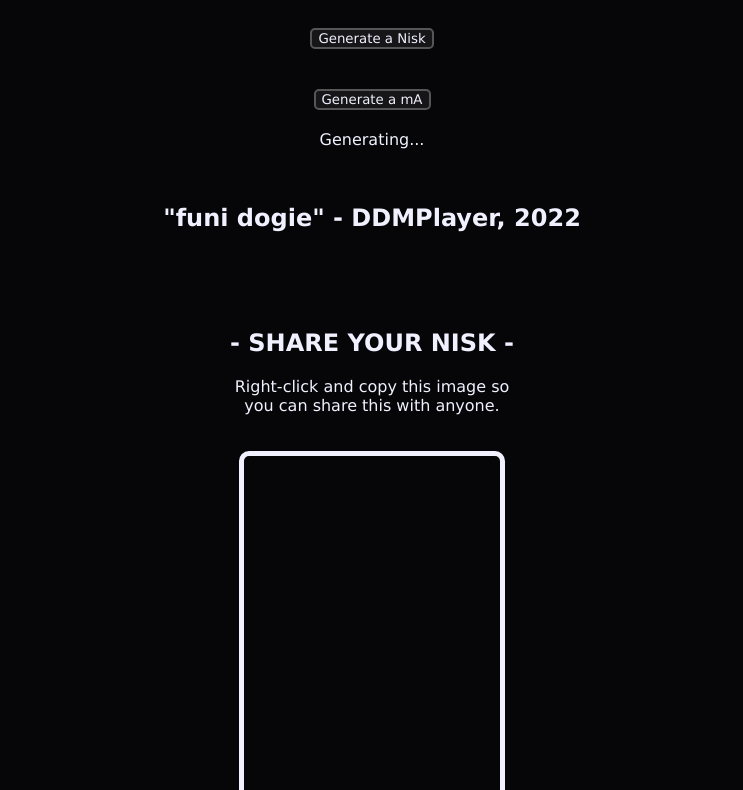
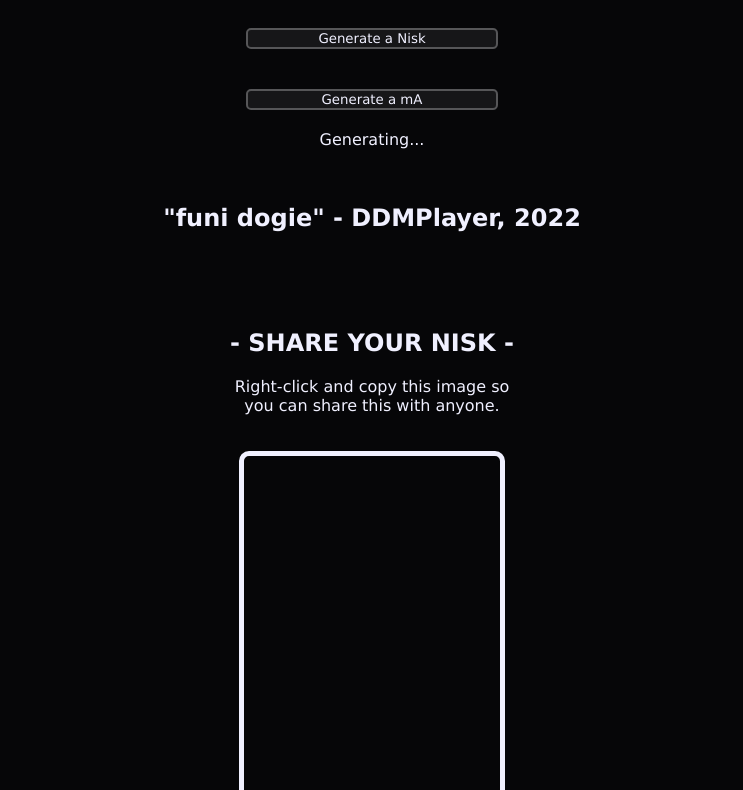
Before and after one commit to DDMPlayer/nisk-creator, a plain HTML site: page index.html in a window 1280 px wide. Shown: the part 720-1510 px from the top of the page, without its empty margins (268-1011 px from the left). Drawn offline with Linux system fonts and the light colour scheme; a script that the page names is missing.

Commit message:
Update main.css

```diff
--- a/main.css
+++ b/main.css
@@ -40,3 +40,10 @@ canvas {
     border-radius: 10px;
         border: 5px solid #f0f0ff;
 }
+
+@media only screen {
+    input {
+        width : 20%;
+        height: 10%;
+    }
+}
```
